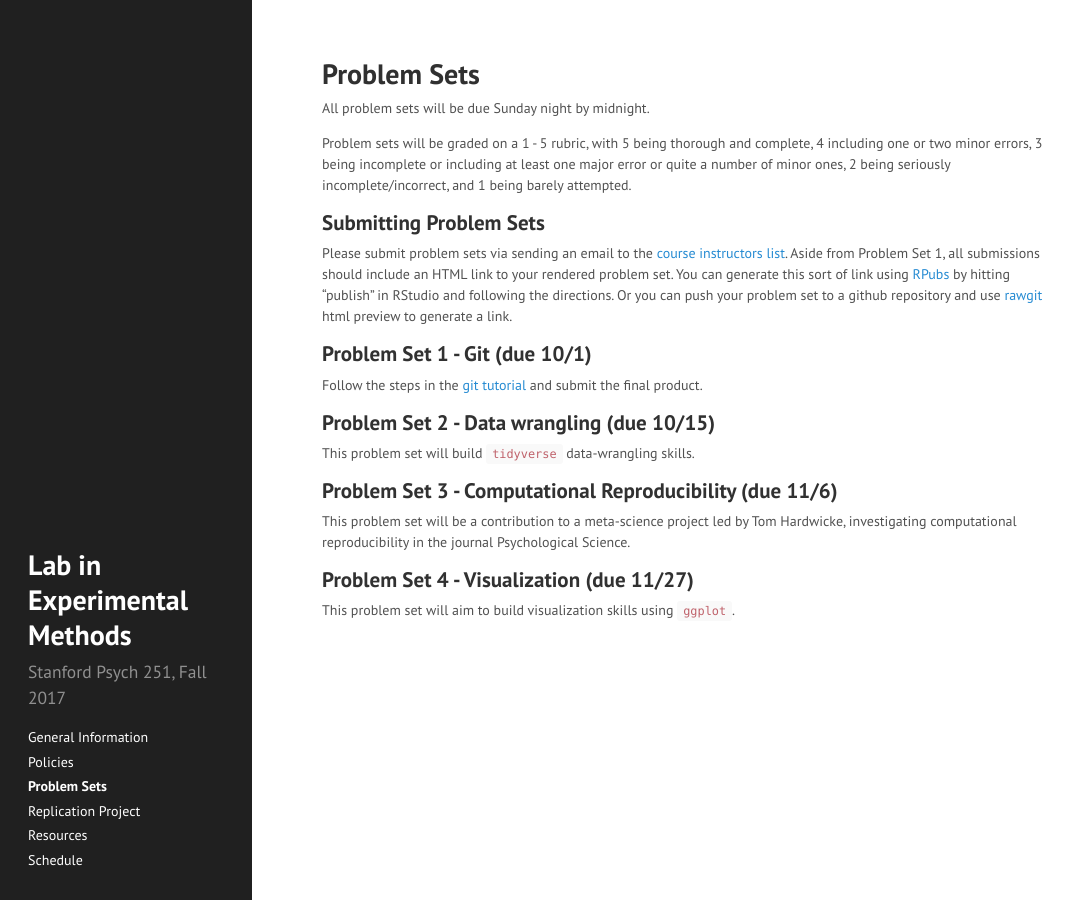
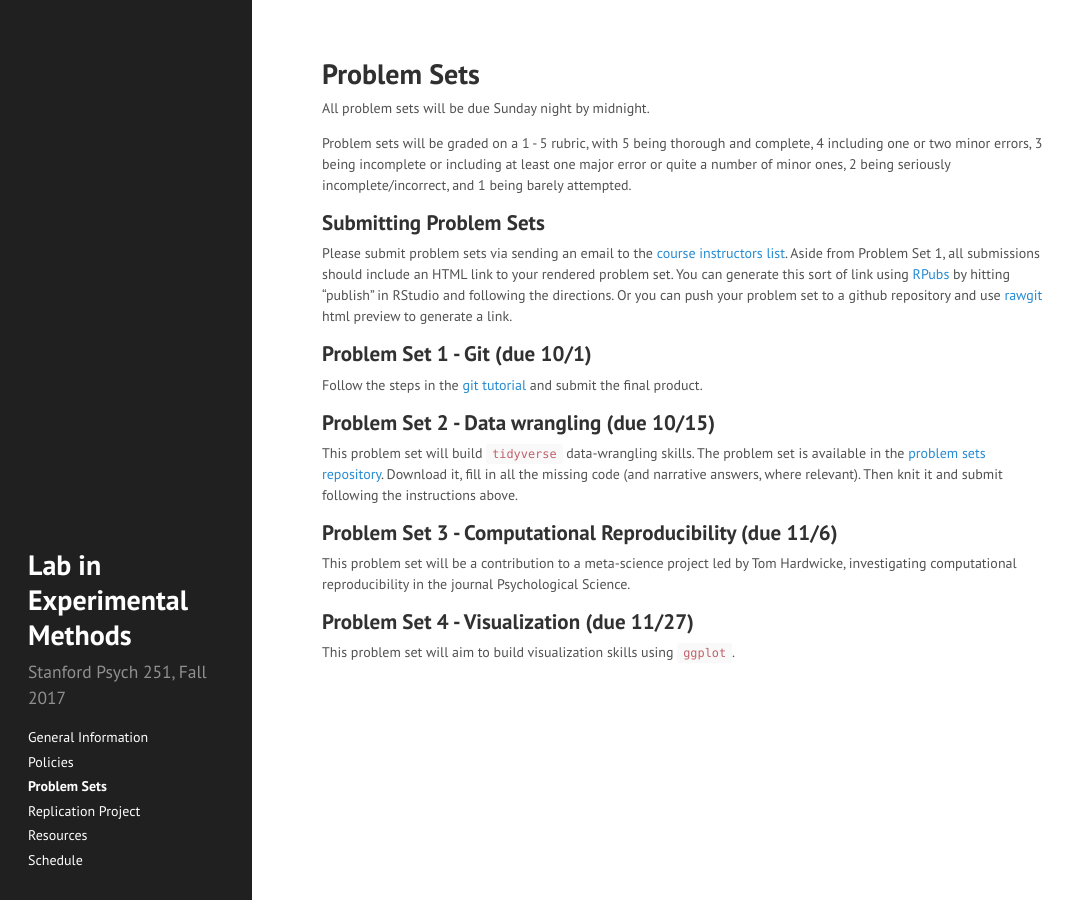
Before and after one commit to psych251/old_website, a Jekyll site: the page built from problem_sets.md, in a window 1280 px wide. Shown: the whole page, without its empty margins (0-1077 px from the left). Built offline with Jekyll 4.4.1, drawn with Linux system fonts in a browser that asks for light colours.

Commit message:
problem set 2

```diff
--- a/problem_sets.md
+++ b/problem_sets.md
@@ -17,7 +17,7 @@ Follow the steps in the [git tutorial](https://docs.google.com/document/d/1HSXY9
 
 ## Problem Set 2 - Data wrangling (due 10/15)
 
-This problem set will build `tidyverse` data-wrangling skills.
+This problem set will build `tidyverse` data-wrangling skills. The problem set is available in the [problem sets repository](https://github.com/psych251/problem_sets). Download it, fill in all the missing code (and narrative answers, where relevant). Then knit it and submit following the instructions above.
 
 ## Problem Set 3 - Computational Reproducibility (due 11/6)
 
```
